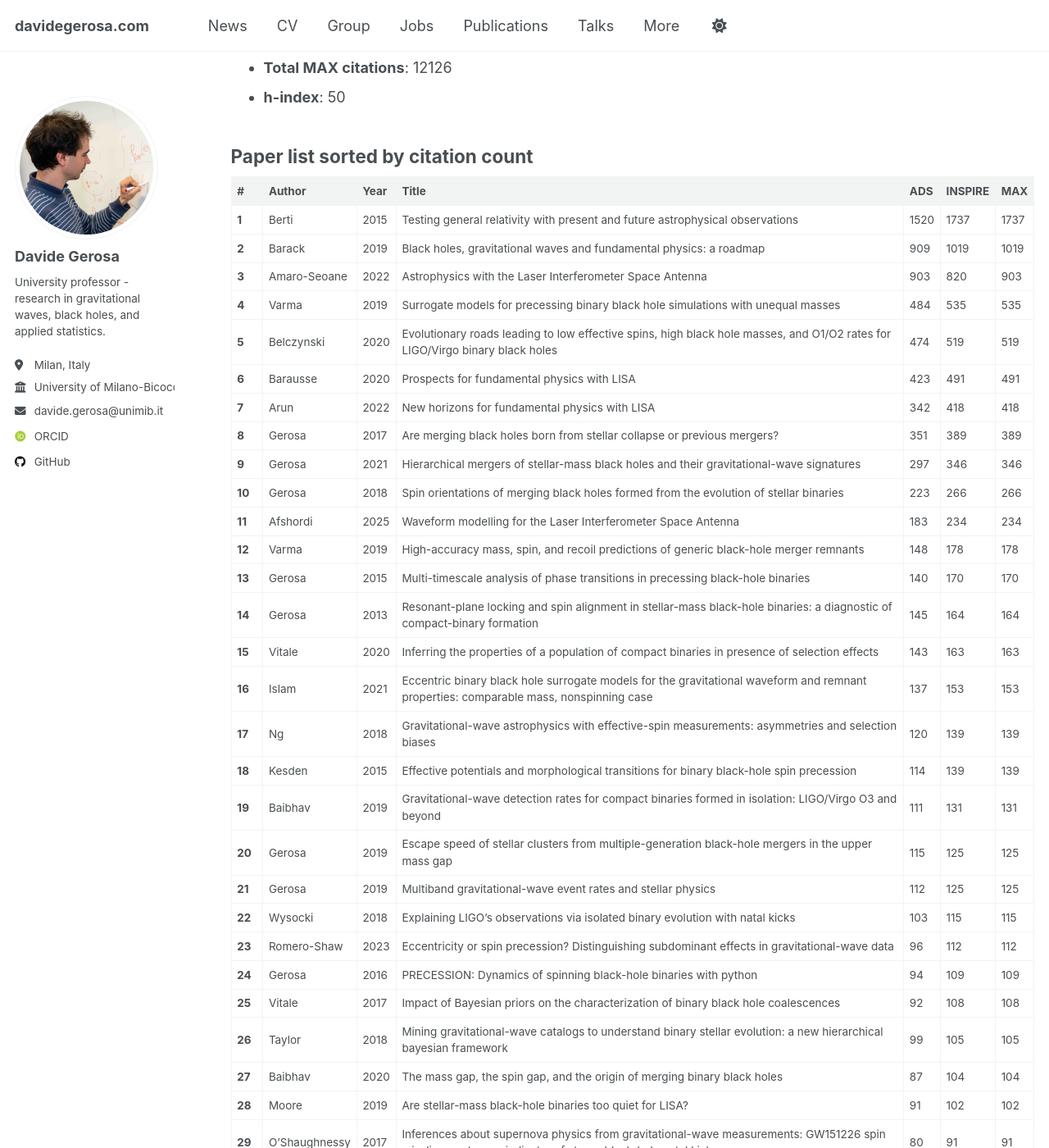
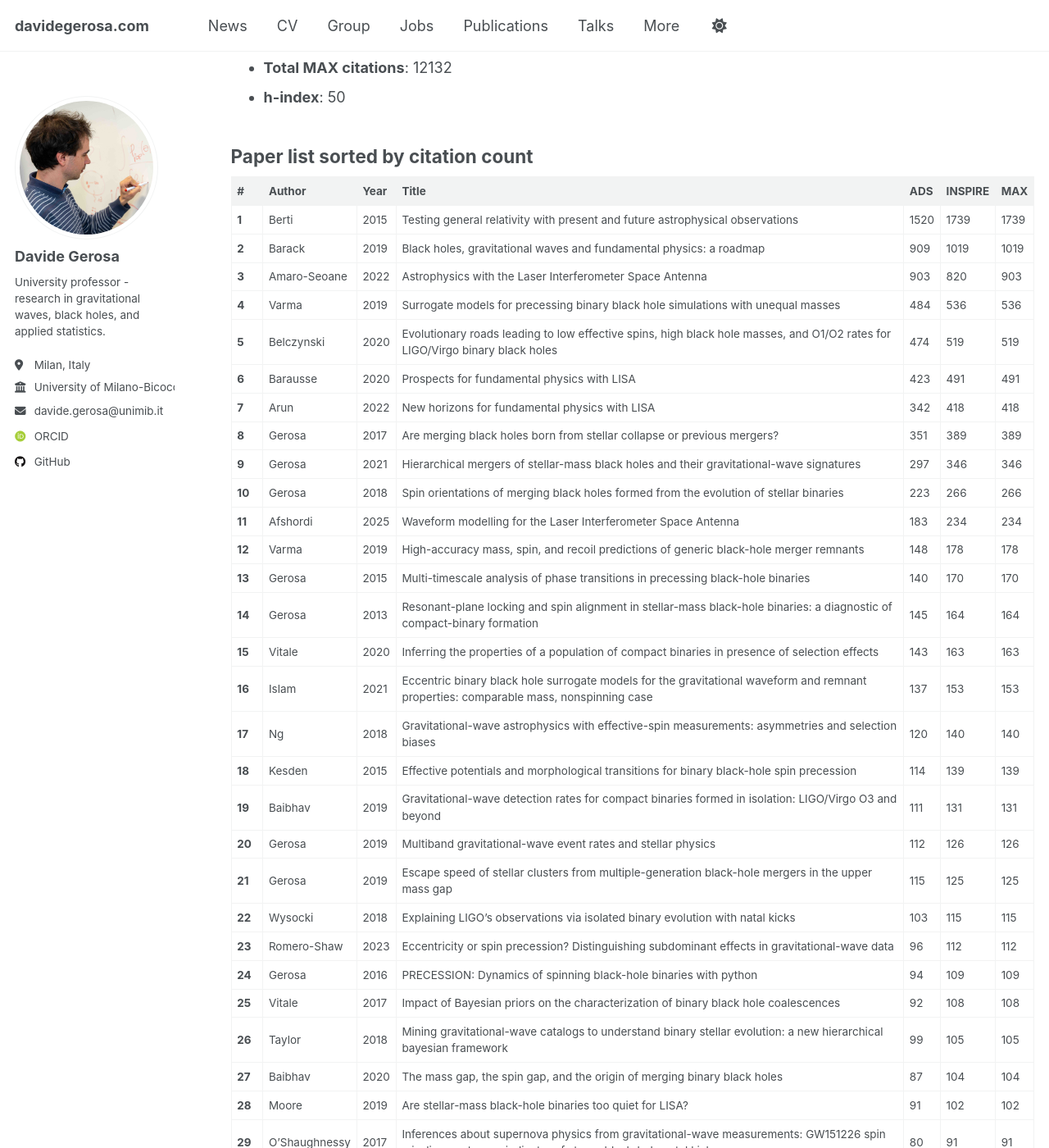
Before and after one commit to dgerosa/website, a Jekyll site: the page built from _pages/citations.md, in a window 1280 px wide and 1400 px high, scrolled down 319 px. Shown: the whole window at 82% size. Built offline with Jekyll 4.4.1, drawn with Linux system fonts in a browser that asks for light colours; some web fonts are replaced; some of the changed text lies outside the part shown.

Commit message:
Website update from workflow

```diff
--- a/_pages/_citations.md
+++ b/_pages/_citations.md
@@ -1,18 +1,18 @@
 ## Citation Summary
 
 - **Total ADS citations**: 10680
-- **Total INSPIRE citations**: 12024
-- **Total MAX citations**: 12126
+- **Total INSPIRE citations**: 12030
+- **Total MAX citations**: 12132
 - **h-index**: 50
 
 ## Paper list sorted by citation count
 
 | # | Author | Year | Title | ADS | INSPIRE | MAX |
 |---|--------|------|-------|-----|---------|-----|
-| **1** | Berti | 2015 | Testing general relativity with present and future astrophysical observations | 1520 | 1737 | 1737 |
+| **1** | Berti | 2015 | Testing general relativity with present and future astrophysical observations | 1520 | 1739 | 1739 |
 | **2** | Barack | 2019 | Black holes, gravitational waves and fundamental physics: a roadmap | 909 | 1019 | 1019 |
 | **3** | Amaro-Seoane | 2022 | Astrophysics with the Laser Interferometer Space Antenna | 903 | 820 | 903 |
-| **4** | Varma | 2019 | Surrogate models for precessing binary black hole simulations with unequal masses | 484 | 535 | 535 |
+| **4** | Varma | 2019 | Surrogate models for precessing binary black hole simulations with unequal masses | 484 | 536 | 536 |
 | **5** | Belczynski | 2020 | Evolutionary roads leading to low effective spins, high black hole masses, and O1/O2 rates for LIGO/Virgo binary black holes | 474 | 519 | 519 |
 | **6** | Barausse | 2020 | Prospects for fundamental physics with LISA | 423 | 491 | 491 |
 | **7** | Arun | 2022 | New horizons for fundamental physics with LISA | 342 | 418 | 418 |
@@ -25,11 +25,11 @@
 | **14** | Gerosa | 2013 | Resonant-plane locking and spin alignment in stellar-mass black-hole binaries: a diagnostic of compact-binary formation | 145 | 164 | 164 |
 | **15** | Vitale | 2020 | Inferring the properties of a population of compact binaries in presence of selection effects | 143 | 163 | 163 |
 | **16** | Islam | 2021 | Eccentric binary black hole surrogate models for the gravitational waveform and remnant properties: comparable mass, nonspinning case | 137 | 153 | 153 |
-| **17** | Ng | 2018 | Gravitational-wave astrophysics with effective-spin measurements: asymmetries and selection biases | 120 | 139 | 139 |
+| **17** | Ng | 2018 | Gravitational-wave astrophysics with effective-spin measurements: asymmetries and selection biases | 120 | 140 | 140 |
 | **18** | Kesden | 2015 | Effective potentials and morphological transitions for binary black-hole spin precession | 114 | 139 | 139 |
 | **19** | Baibhav | 2019 | Gravitational-wave detection rates for compact binaries formed in isolation: LIGO/Virgo O3 and beyond | 111 | 131 | 131 |
-| **20** | Gerosa | 2019 | Escape speed of stellar clusters from multiple-generation black-hole mergers in the upper mass gap | 115 | 125 | 125 |
-| **21** | Gerosa | 2019 | Multiband gravitational-wave event rates and stellar physics | 112 | 125 | 125 |
+| **20** | Gerosa | 2019 | Multiband gravitational-wave event rates and stellar physics | 112 | 126 | 126 |
+| **21** | Gerosa | 2019 | Escape speed of stellar clusters from multiple-generation black-hole mergers in the upper mass gap | 115 | 125 | 125 |
 | **22** | Wysocki | 2018 | Explaining LIGO's observations via isolated binary evolution with natal kicks | 103 | 115 | 115 |
 | **23** | Romero-Shaw | 2023 | Eccentricity or spin precession? Distinguishing subdominant effects in gravitational-wave data | 96 | 112 | 112 |
 | **24** | Gerosa | 2016 | PRECESSION: Dynamics of spinning black-hole binaries with python | 94 | 109 | 109 |
```
Also changed, not shown: other parts of _pages/_citations.md (+5 -5 lines), _pages/_group.md (+1 -1 lines), _pages/_publications.md (+8 -8 lines), _pages/_talks.md (+1 -1 lines).
